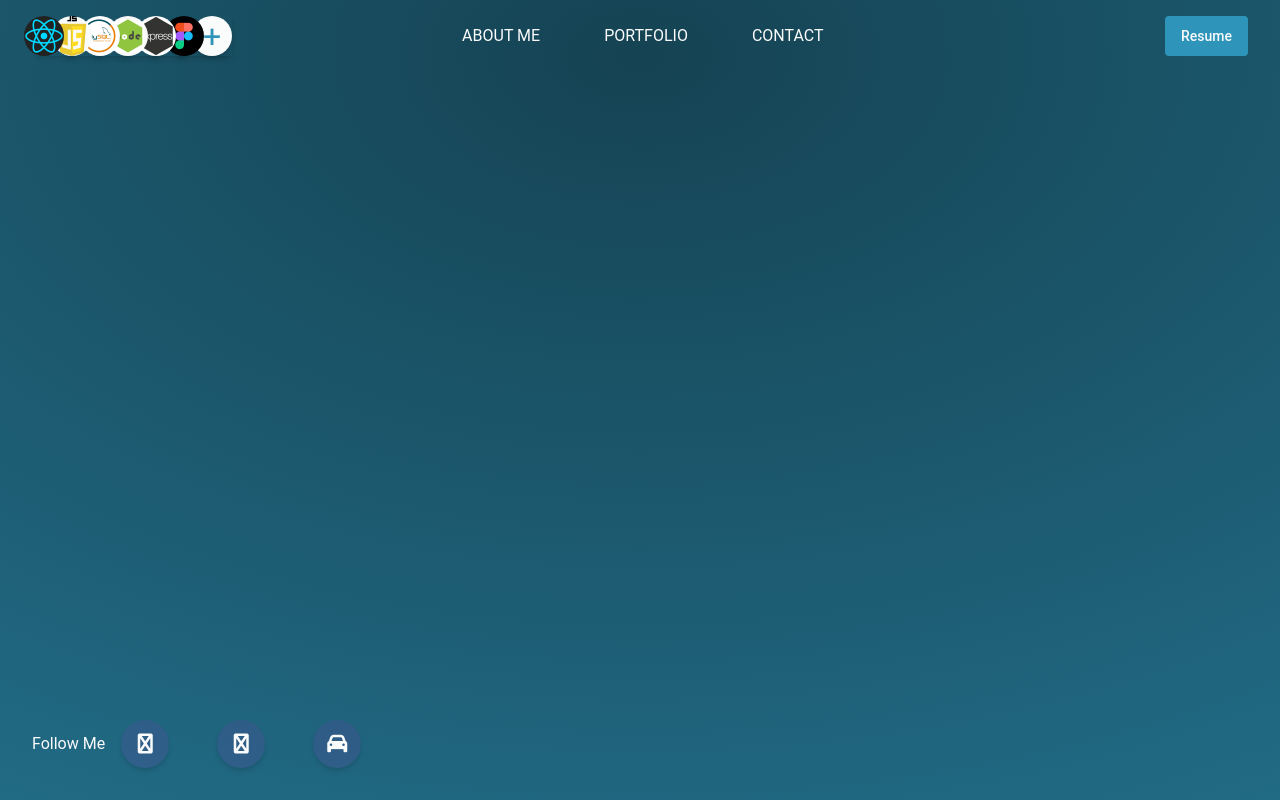
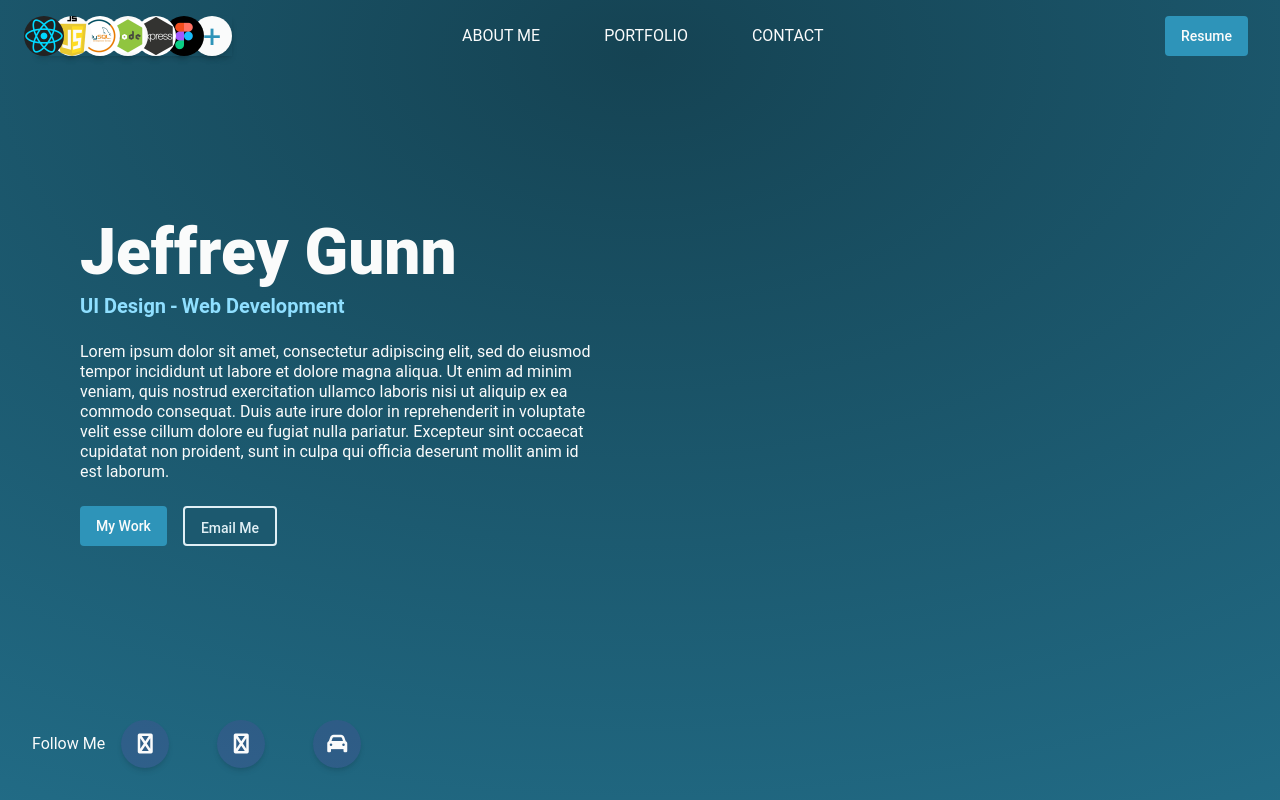
Before and after one commit to jsgunn22/my-portfolio, a React (Vite) app: page / in a window 1280 px wide. Built offline with nearby package versions, Linux system fonts and the light colour scheme; a web font is replaced by a local one.

Commit message:
Starts the About me page

```diff
--- a/src/App.jsx
+++ b/src/App.jsx
@@ -1,10 +1,12 @@
 import Footer from "./components/global/Footer";
 import Navbar from "./components/global/navbar";
+import AboutMe from "./pages/about";
 
 function App() {
   return (
     <div className="bg-gradient min-h-screen">
       <Navbar />
+      <AboutMe />
       <Footer />
     </div>
   );
--- /dev/null
+++ b/src/pages/About.jsx
@@ -0,0 +1,42 @@
+import Button from "../components/atoms/button";
+
+export default function AboutMe() {
+  return (
+    <>
+      <div
+        className="px-20 flex items-center"
+        style={{ height: "calc(100vh - 72px - 112px)" }}
+      >
+        {/* text area */}
+        <div>
+          <div className="max-w-lg mb-6">
+            <h1 className="mb-1 text-[64px] font-black text-neu-0 leading-[75px] ">
+              Jeffrey Gunn
+            </h1>
+            <div className="flex text-[#8FDFFF] gap-1 mb-6">
+              <h3 className="text-h3 font-bold">UI Design</h3>
+              <h3 className="text-h3 font-bold">-</h3>
+              <h3 className="text-h3 font-bold">Web Development</h3>
+            </div>
+            <p className="text-lg text-neu-0">
+              Lorem ipsum dolor sit amet, consectetur adipiscing elit, sed do
+              eiusmod tempor incididunt ut labore et dolore magna aliqua. Ut
+              enim ad minim veniam, quis nostrud exercitation ullamco laboris
+              nisi ut aliquip ex ea commodo consequat. Duis aute irure dolor in
+              reprehenderit in voluptate velit esse cillum dolore eu fugiat
+              nulla pariatur. Excepteur sint occaecat cupidatat non proident,
+              sunt in culpa qui officia deserunt mollit anim id est laborum.
+            </p>
+          </div>
+          <div className="flex gap-4">
+            <Button label="My Work" />
+            <Button
+              label="Email Me"
+              style="bg-inherit bg-pri-9 border-pri-1 border-2 text-pri-1 hover:bg-pri-5"
+            />
+          </div>
+        </div>
+      </div>
+    </>
+  );
+}
```
Also changed, not shown: src/styles/tailwind.css.
